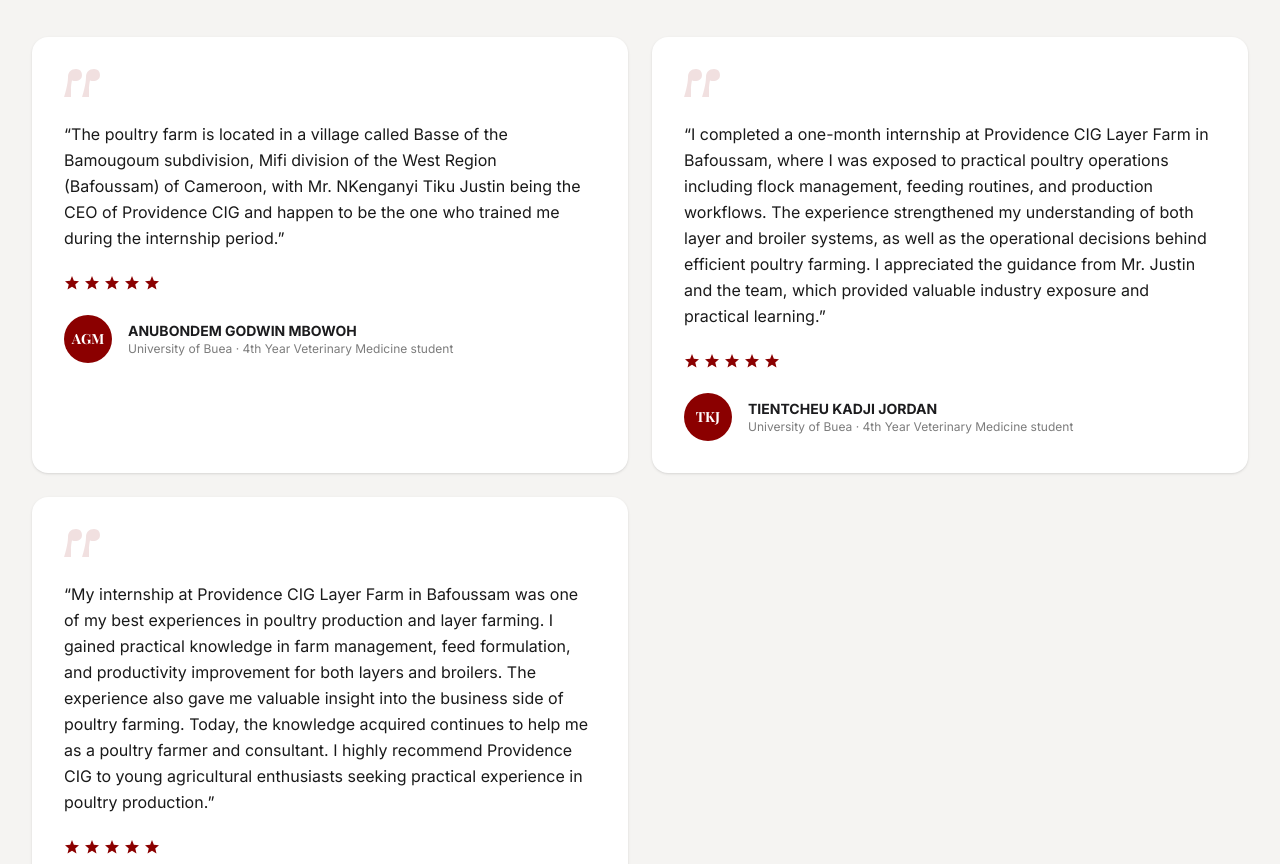
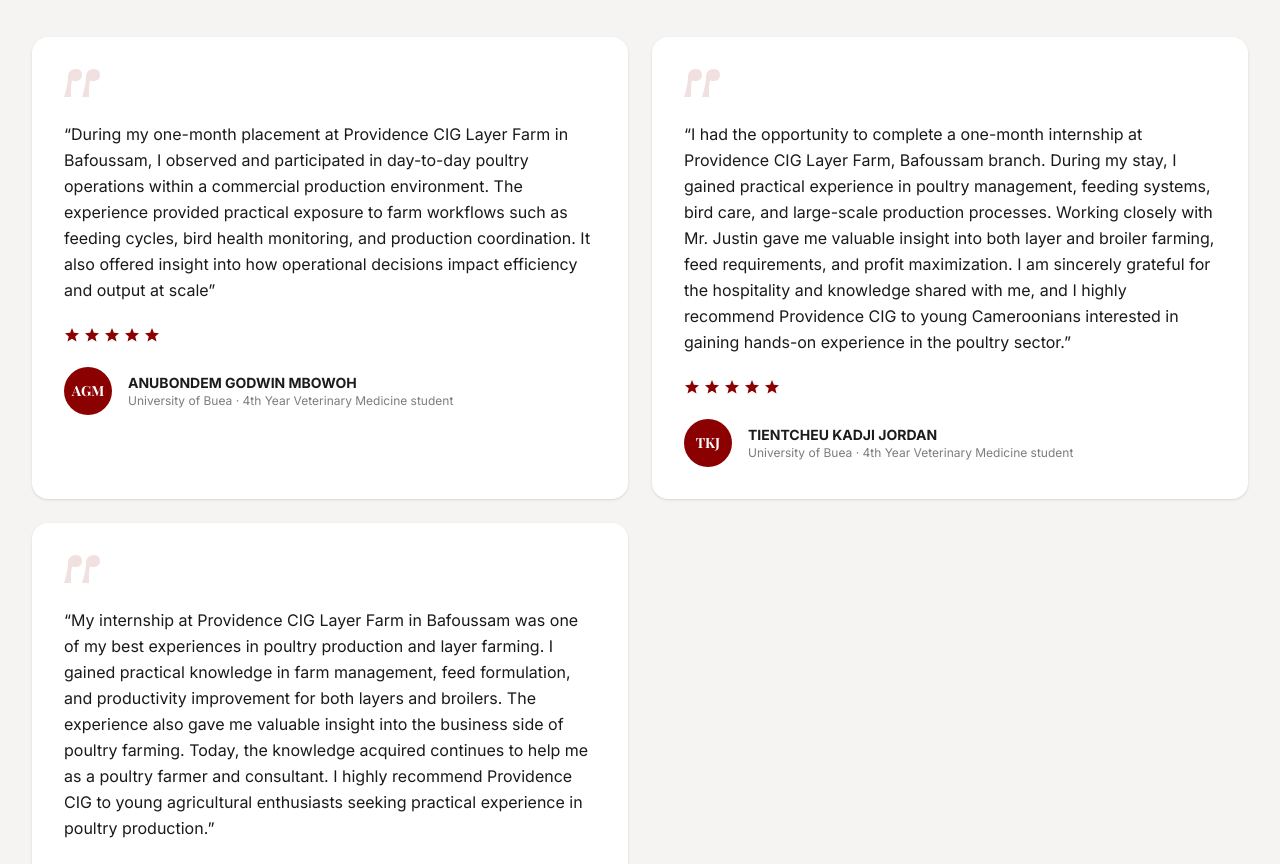
Before and after one commit to Reynolds-OK/providence, a Next.js app: page /internship in a window 1280 px wide. Shown: the part 3120-3984 px from the top of the page. Built offline with nearby package versions, Linux system fonts and the light colour scheme.

Commit message:
Update testimonials with enhanced descriptions of internship experiences

```diff
--- a/src/app/internship/page.tsx
+++ b/src/app/internship/page.tsx
@@ -188,7 +188,7 @@
     institution: "University of Buea",
     department: "4th Year Veterinary Medicine student",
     quote:
-      "The poultry farm is located in a village called Basse of the Bamougoum subdivision, Mifi division of the West Region (Bafoussam) of Cameroon, with Mr. NKenganyi Tiku Justin being the CEO of Providence CIG and happen to be the one who trained me during the internship period.",
+      "During my one-month placement at Providence CIG Layer Farm in Bafoussam, I observed and participated in day-to-day poultry operations within a commercial production environment. The experience provided practical exposure to farm workflows such as feeding cycles, bird health monitoring, and production coordination. It also offered insight into how operational decisions impact efficiency and output at scale",
   },
   {
     initials: "TKJ",
@@ -196,7 +196,7 @@
     institution: "University of Buea",
     department: "4th Year Veterinary Medicine student",
     quote:
-      "I completed a one-month internship at Providence CIG Layer Farm in Bafoussam, where I was exposed to practical poultry operations including flock management, feeding routines, and production workflows. The experience strengthened my understanding of both layer and broiler systems, as well as the operational decisions behind efficient poultry farming. I appreciated the guidance from Mr. Justin and the team, which provided valuable industry exposure and practical learning.",
+      "I had the opportunity to complete a one-month internship at Providence CIG Layer Farm, Bafoussam branch. During my stay, I gained practical experience in poultry management, feeding systems, bird care, and large-scale production processes. Working closely with Mr. Justin gave me valuable insight into both layer and broiler farming, feed requirements, and profit maximization. I am sincerely grateful for the hospitality and knowledge shared with me, and I highly recommend Providence CIG to young Cameroonians interested in gaining hands-on experience in the poultry sector.",
   },
   {
     initials: "NFN",
```
